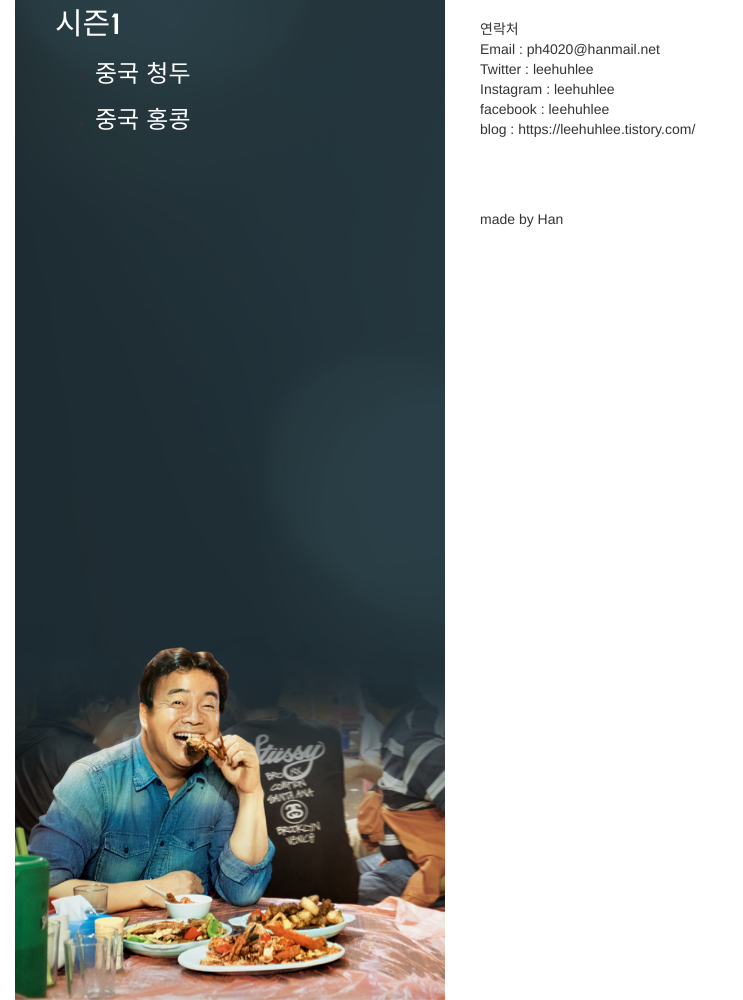
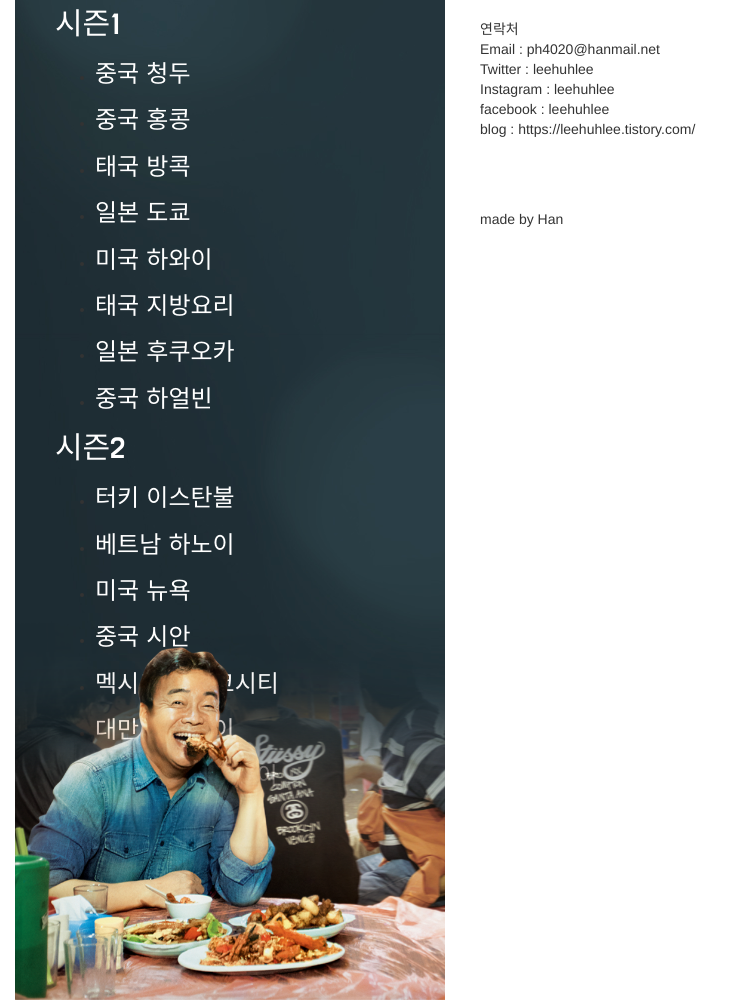
Before and after one commit to leehuhlee/StreetFoodFighter, a Django app: page /post/1/ in a window 1280 px wide; the page is wider, and only the part inside the window is pictured. Shown: the part 251-1251 px from the top of that part, without its empty margins (0-743 px from the left). Run offline with Django 3.2, Linux system fonts and the light colour scheme; data comes from the database, SQL or seed files in the repository; some libraries are stand-ins or nearby versions; some web fonts are replaced.

Commit message:
StreetFoodFighter Season1

```diff
--- a/StreetFoodFighter1/blog/templates/blog/base.html
+++ b/StreetFoodFighter1/blog/templates/blog/base.html
@@ -14,7 +14,7 @@
     <div class="page-header">
         <div class="page-header-img">
             <a href="/"><img src="{% static 'images/title.png' %}" alt="백종원의 스트리트 푸드파이터" style="margin-left:-10px;"></a>
-            <div class="menu" style="overflow:scroll; overflow-x:hidden; height:150px;">
+            <div class="menu" style="overflow:scroll; overflow-x:hidden; height:10%;">
                 <a href=#none onclick=this.nextSibling.style.display=(this.nextSibling.style.display=='none')?'block':'none'; class="main">
                     <h2>시즌1</h2>
                 </a><div class="sub" style='display:block'>
```
